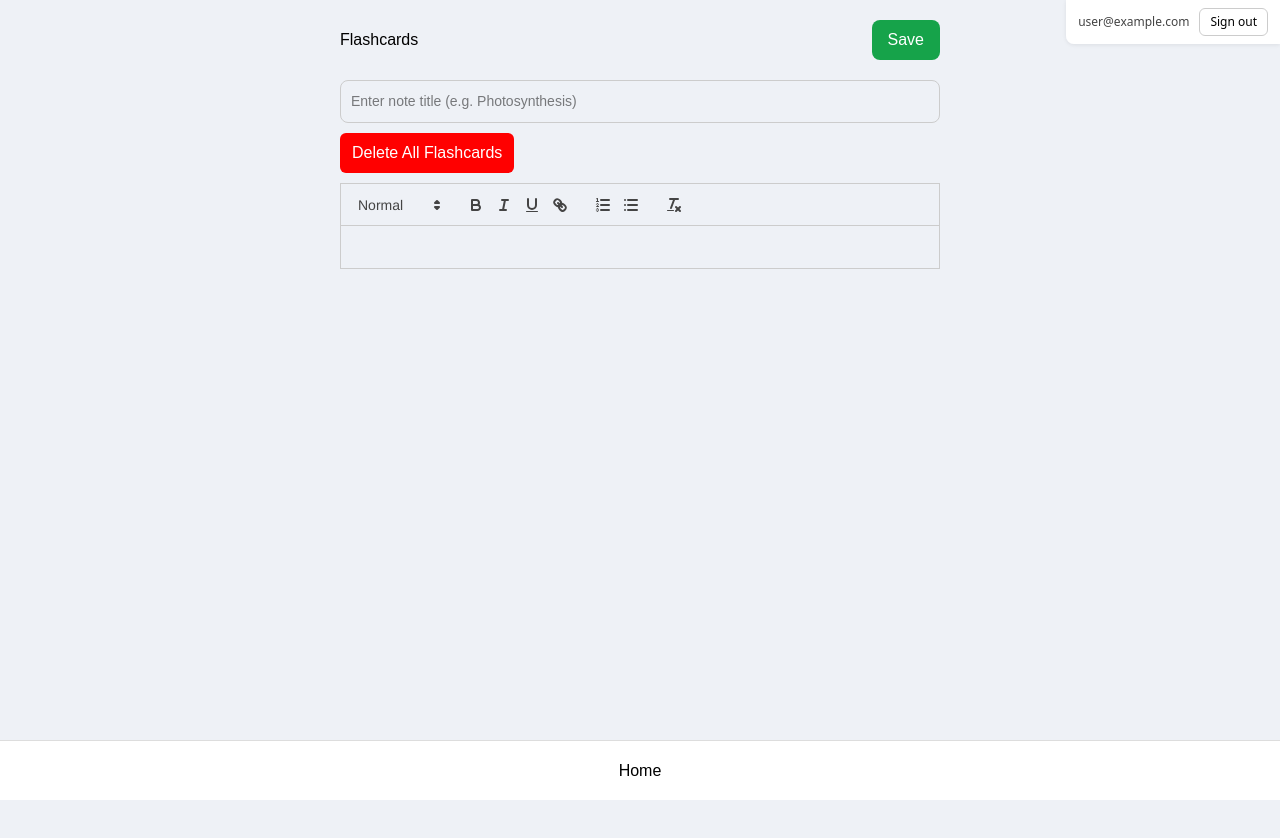
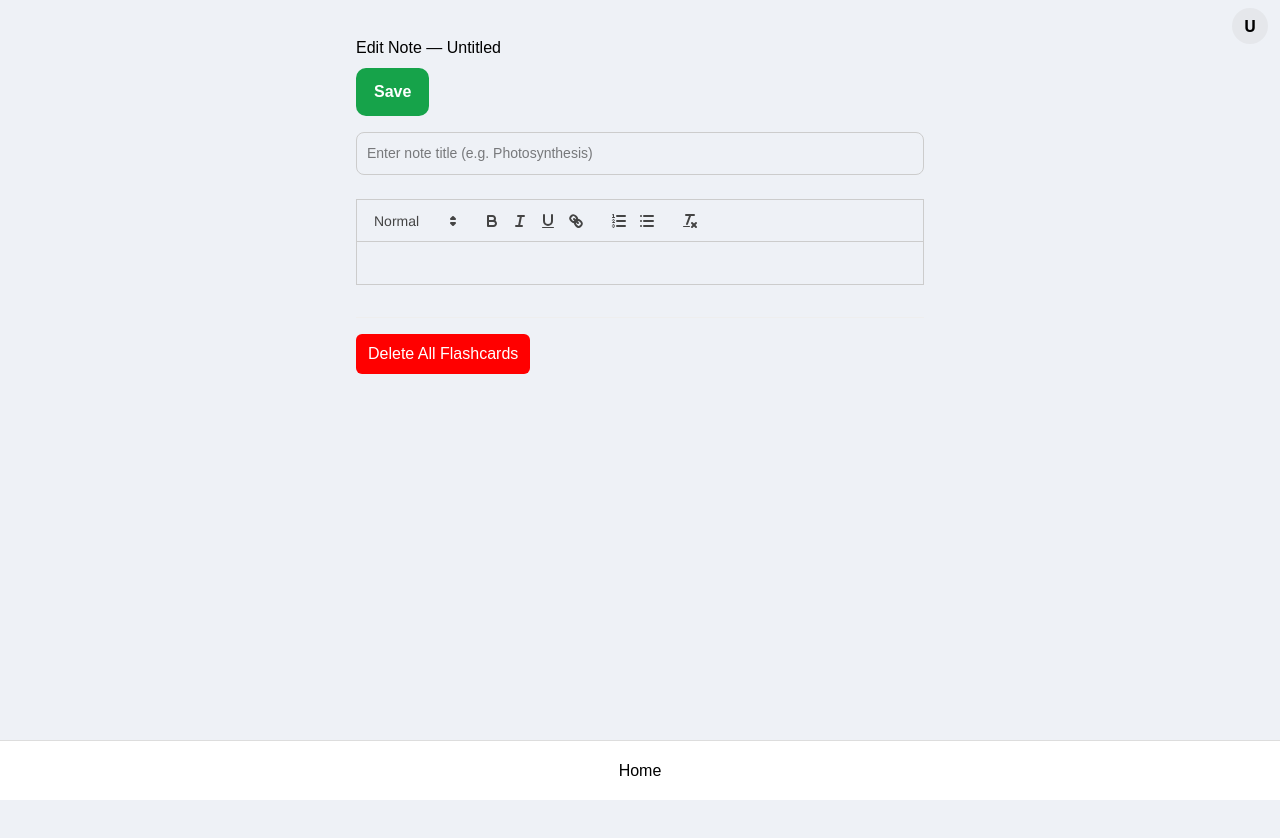
Before and after one commit to Kalindika2000/flashcards-app, a Next.js app: page /editor in a window 1280 px wide. Shown: the top 838 px of the page. Built offline with nearby package versions, Linux system fonts and the light colour scheme; no server answers; sample sign-in values are in the browser's storage.

Commit message:
UI improvements: avatar menu, FAB, edit note layout polish, dynamic title

```diff
--- a/app/deck/[deckId]/page.tsx
+++ b/app/deck/[deckId]/page.tsx
@@ -59,15 +59,6 @@ export default function DeckNotesPage() {
         <div className="header-text">
           <div className="title">Notes</div>
           <div className="subtitle">Select a note</div>
-        </div>
-
-        <div
-          className="fab"
-          onClick={() => {
-            router.push(`/editor?deckId=${deckId}`);
-          }}
-        >
-          +
         </div>
       </div>
     </div>
@@ -132,6 +123,31 @@ style={{ position: "relative" }}
     router.push(`/editor?deckId=${deckId}`);
   }}
 />
+
+    <button
+      type="button"
+      onClick={() => {
+        router.push(`/editor?deckId=${deckId}`);
+      }}
+      style={{
+        position: "fixed",
+        bottom: "80px",
+        right: "20px",
+        width: "56px",
+        height: "56px",
+        borderRadius: "50%",
+        backgroundColor: "#2563eb",
+        color: "white",
+        fontSize: "28px",
+        border: "none",
+        boxShadow: "0 4px 12px rgba(0,0,0,0.2)",
+        cursor: "pointer",
+        zIndex: 1000,
+      }}
+      aria-label="Create note"
+    >
+      +
+    </button>
    </div>
 );
 }
--- a/app/page.tsx
+++ b/app/page.tsx
@@ -73,10 +73,6 @@ useEffect(() => {
     <div className="title">My Decks</div>
     <div className="subtitle">Organise your study</div>
   </div>
-
-  <div className="fab" onClick={() => setShowForm(true)}>
-  +
-</div>
 </div>
 
   <div className="search-wrapper">
@@ -180,6 +176,29 @@ useEffect(() => {
 
 <BottomNav onAdd={() => setShowForm(true)} />
 
+      <button
+        type="button"
+        onClick={() => setShowForm(true)}
+        style={{
+          position: "fixed",
+          bottom: "80px",
+          right: "20px",
+          width: "56px",
+          height: "56px",
+          borderRadius: "50%",
+          backgroundColor: "#2563eb",
+          color: "white",
+          fontSize: "28px",
+          border: "none",
+          boxShadow: "0 4px 12px rgba(0,0,0,0.2)",
+          cursor: "pointer",
+          zIndex: 1000,
+        }}
+        aria-label="Add deck"
+      >
+        +
+      </button>
+
 </div>
 );
 }
--- a/components/auth/UserBar.tsx
+++ b/components/auth/UserBar.tsx
@@ -1,9 +1,17 @@
 "use client";
 
+import { useEffect, useState } from "react";
 import { useAuth } from "@/components/auth/AuthProvider";
 
 export function UserBar() {
   const { user, signOut } = useAuth();
+  const [showUserMenu, setShowUserMenu] = useState(false);
+
+  useEffect(() => {
+    const handleClick = () => setShowUserMenu(false);
+    window.addEventListener("click", handleClick);
+    return () => window.removeEventListener("click", handleClick);
+  }, []);
 
   if (!user) return null;
 
@@ -16,41 +24,79 @@ export function UserBar() {
         zIndex: 100000,
         display: "flex",
         alignItems: "center",
-        gap: "10px",
+        justifyContent: "flex-end",
         padding: "8px 12px",
-        fontSize: "12px",
         fontFamily: "system-ui, sans-serif",
-        background: "rgba(255,255,255,0.95)",
-        borderBottomLeftRadius: "8px",
-        boxShadow: "0 1px 4px rgba(0,0,0,0.08)",
       }}
     >
-      <span
+      <div style={{ position: "relative" }}>
+        <button
+          type="button"
+          onClick={(e) => {
+            e.stopPropagation();
+            setShowUserMenu((prev) => !prev);
+          }}
           style={{
-          maxWidth: "140px",
-          overflow: "hidden",
-          textOverflow: "ellipsis",
-          whiteSpace: "nowrap",
-          color: "#444",
+            width: 36,
+            height: 36,
+            borderRadius: "50%",
+            border: "none",
+            backgroundColor: "#e5e7eb",
+            display: "flex",
+            alignItems: "center",
+            justifyContent: "center",
+            fontWeight: "bold",
+            cursor: "pointer",
           }}
-        title={user.email ?? undefined}
         >
-        {user.email ?? user.uid.slice(0, 8)}
-      </span>
+          {user.email?.charAt(0).toUpperCase() || "U"}
+        </button>
+
+        {showUserMenu ? (
+          <div
+            role="menu"
+            onClick={(e) => e.stopPropagation()}
+            style={{
+              position: "absolute",
+              top: 44,
+              right: 0,
+              background: "white",
+              border: "1px solid #ddd",
+              borderRadius: 8,
+              padding: 12,
+              minWidth: 200,
+              boxShadow: "0 4px 12px rgba(0,0,0,0.1)",
+              zIndex: 1000,
+            }}
+          >
+            <div
+              style={{
+                fontSize: 12,
+                color: "#666",
+                marginBottom: 8,
+                wordBreak: "break-all",
+              }}
+            >
+              {user.email ?? user.uid}
+            </div>
+
             <button
               type="button"
               onClick={() => void signOut()}
               style={{
-          padding: "4px 10px",
-          fontSize: "12px",
-          borderRadius: "6px",
-          border: "1px solid #ccc",
-          background: "#fff",
+                width: "100%",
+                padding: "8px 0",
+                background: "none",
+                border: "none",
+                color: "red",
                 cursor: "pointer",
               }}
             >
               Sign out
             </button>
           </div>
+        ) : null}
+      </div>
+    </div>
   );
 }
--- a/components/editor/EditorNoteSection.tsx
+++ b/components/editor/EditorNoteSection.tsx
@@ -44,36 +44,34 @@ export function EditorNoteSection({
 }: EditorNoteSectionProps) {
   const quillStyle: CSSProperties = {
     width: "100%",
-    marginBottom: "12px",
+    marginBottom: 0,
   };
 
   return (
     <div
       style={{
+        padding: "16px",
         width: "100%",
         maxWidth: "600px",
         marginBottom: "40px",
+        boxSizing: "border-box",
       }}
     >
-      <div
-        style={{
-          display: "flex",
-          justifyContent: "space-between",
-          alignItems: "center",
-          marginBottom: "20px",
-        }}
-      >
-        <h1 style={{ margin: 0 }}>Flashcards</h1>
+      <h1 style={{ margin: 0, marginBottom: "8px" }}>
+        {`Edit Note — ${(title || "").trim() || "Untitled"}`}
+      </h1>
 
+      <div style={{ marginBottom: "16px" }}>
         <button
           type="button"
           onClick={onSave}
           style={{
-            padding: "8px 16px",
-            borderRadius: "8px",
+            backgroundColor: "#16a34a",
+            color: "white",
+            padding: "12px 18px",
+            borderRadius: "10px",
             border: "none",
-            background: "#16a34a",
-            color: "white",
+            fontWeight: "600",
             cursor: "pointer",
           }}
         >
@@ -81,6 +79,7 @@ export function EditorNoteSection({
         </button>
       </div>
 
+      <div style={{ marginBottom: "24px" }}>
         <input
           value={title}
           onChange={(e) => onTitleChange(e.target.value)}
@@ -90,27 +89,38 @@ export function EditorNoteSection({
             padding: "10px",
             borderRadius: "8px",
             border: "1px solid #ccc",
-          marginBottom: "10px",
             fontSize: "14px",
+            boxSizing: "border-box",
           }}
         />
+      </div>
 
+      <div style={{ marginBottom: "32px" }}>
+        <ReactQuill value={notes} onChange={onNotesChange} style={quillStyle} />
+      </div>
+
+      <div
+        style={{
+          marginTop: "32px",
+          borderTop: "1px solid #eee",
+          paddingTop: "16px",
+        }}
+      >
         <button
           type="button"
           onClick={onDeleteAllFlashcards}
           style={{
-          marginBottom: "10px",
             padding: "8px 12px",
             background: "red",
             color: "white",
             border: "none",
             borderRadius: "6px",
+            cursor: "pointer",
           }}
         >
           Delete All Flashcards
         </button>
-
-      <ReactQuill value={notes} onChange={onNotesChange} style={quillStyle} />
+      </div>
     </div>
   );
 }
--- a/components/study/ChallengeSummary.tsx
+++ b/components/study/ChallengeSummary.tsx
@@ -9,6 +9,7 @@ export type ChallengeSummaryProps = {
   reviewFlashcardIds?: string[];
   onReviewCards?: () => void | Promise<void>;
   onRestart: () => void;
+  onContinueChallenge?: () => void | Promise<void>;
   onExit: () => void;
 };
 
@@ -22,6 +23,7 @@ export default function ChallengeSummary({
   reviewFlashcardIds,
   onReviewCards,
   onRestart,
+  onContinueChallenge,
   onExit,
 }: ChallengeSummaryProps) {
   const [entered, setEntered] = useState(false);
@@ -176,17 +178,32 @@ export default function ChallengeSummary({
             </p>
           </div>
         ) : (
+          <div className="flex flex-col gap-3">
             <button
               type="button"
               disabled={isRestarting}
-            onClick={handleRestart}
+              onClick={() => {
+                console.log("[UI] Retry Weak Cards clicked");
+                handleRestart();
+              }}
               className={[
                 "w-full rounded-xl bg-black py-3.5 text-center text-sm font-semibold text-white transition-all duration-150 hover:scale-[1.02] hover:opacity-90 active:scale-[0.98] dark:bg-white dark:text-black",
                 isRestarting ? "opacity-70" : "",
               ].join(" ")}
             >
-            Start New Challenge
+              🔁 Retry Weak Cards
             </button>
+            <button
+              type="button"
+              onClick={() => {
+                console.log("[UI] Start Full Challenge clicked");
+                void onContinueChallenge?.();
+              }}
+              className="w-full rounded-xl border border-gray-200 bg-gray-50 py-3 text-center text-sm font-medium text-gray-900 transition-all duration-150 hover:scale-[1.02] active:scale-[0.98] dark:border-gray-700 dark:bg-gray-800 dark:text-gray-100"
+            >
+              🎯 Start Full Challenge
+            </button>
+          </div>
         )}
         <div className="flex gap-3">
           <button
--- a/components/study/StudyChallengeSession.tsx
+++ b/components/study/StudyChallengeSession.tsx
@@ -468,6 +468,7 @@ export default function StudyChallengeSession({
           reviewFlashcardIds={reviewFlashcardIds}
           onReviewCards={onReviewCards}
           onRestart={onRestartChallenge}
+          onContinueChallenge={onContinueChallenge}
           onExit={onBackToModes}
         />
       )}
```
Also changed, not shown: app/study/page.tsx (+21 -6 lines). Lines whose indentation alone changed are shown as unchanged.
